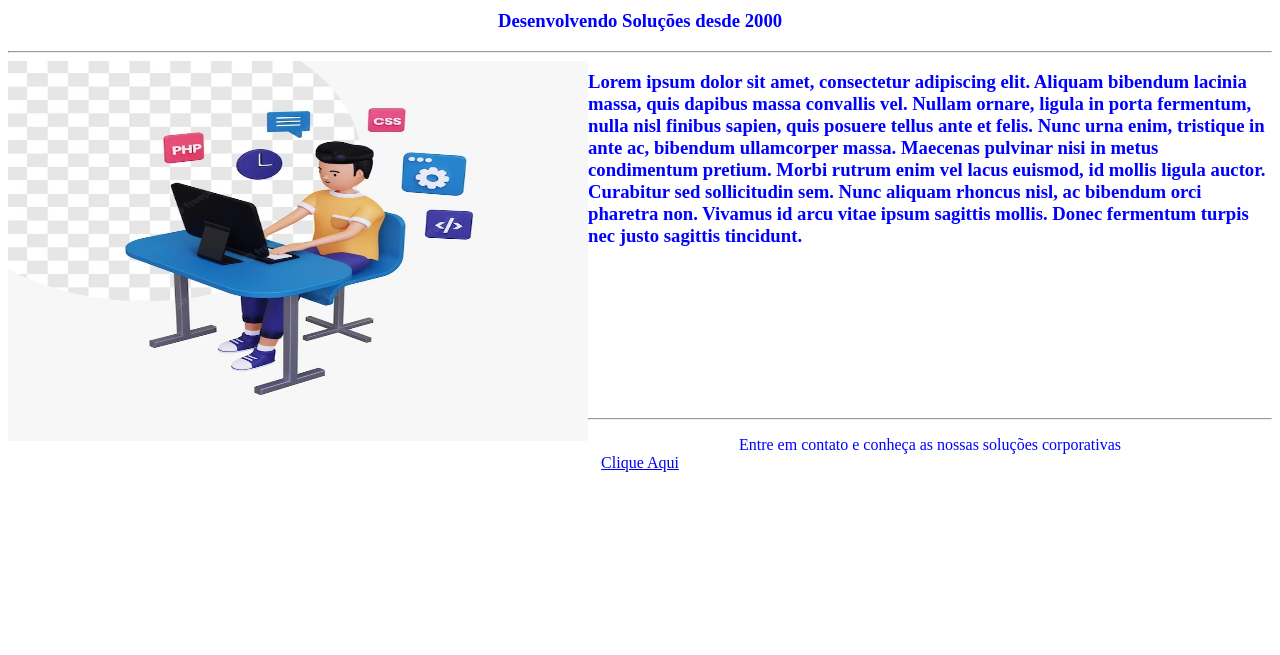
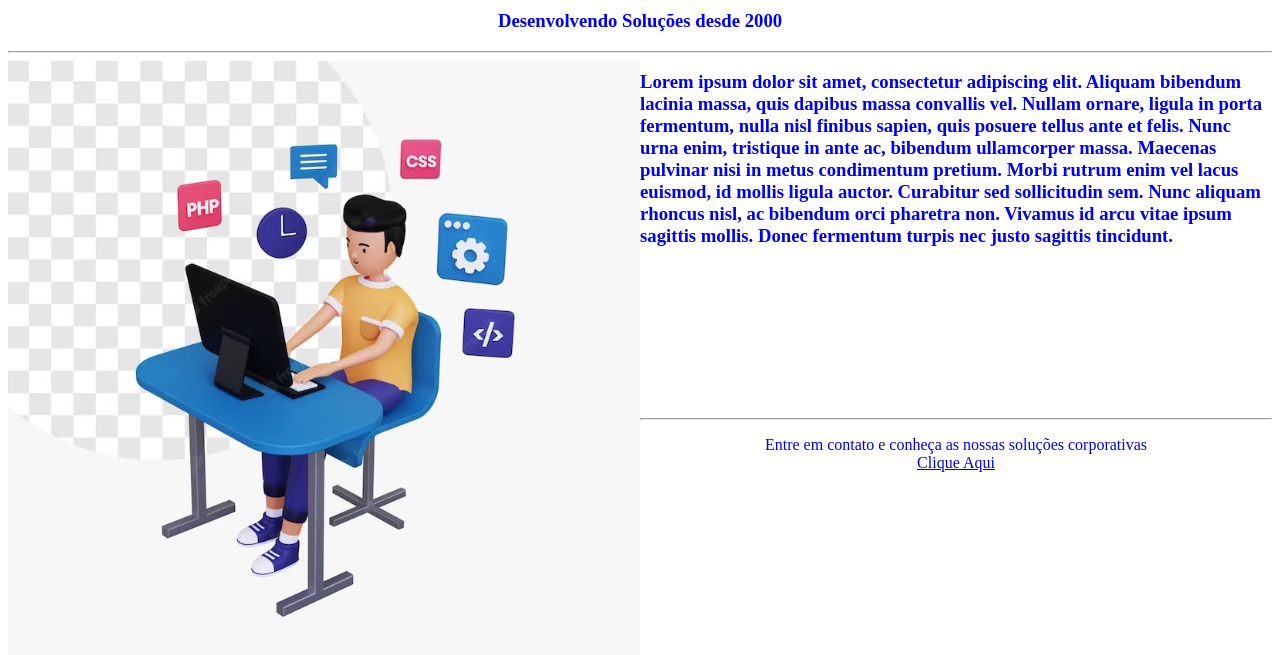
Before and after one commit to evertonrichard/Ford-Academy, a plain HTML site: page index.html in a window 1280 px wide. Shown: the part 49-704 px from the top of the page. Drawn offline with Linux system fonts and the light colour scheme.

Commit message:
alteração na imagem

```diff
--- a/index.html
+++ b/index.html
@@ -9,7 +9,7 @@
   <h1 align="center" style="line-height:50%;"> Programador Front-End </h1>
   <h3 align="center"> Desenvolvendo Soluções desde 2000 </h3>
       <hr>
-  <img src="programador.jpg" width="580" height="380" align="left">
+  <img src="programador.jpg" width="50%" height="50%" align="left">
    <p>
    <h3> Lorem ipsum dolor sit amet, consectetur adipiscing elit. Aliquam bibendum lacinia massa, quis dapibus massa convallis vel. Nullam ornare, ligula in porta fermentum, nulla nisl finibus sapien, quis posuere tellus ante et felis. Nunc urna enim, tristique in ante ac, bibendum ullamcorper massa. Maecenas pulvinar nisi in metus condimentum pretium. Morbi rutrum enim vel lacus euismod, id mollis ligula auctor. Curabitur sed sollicitudin sem. Nunc aliquam rhoncus nisl, ac bibendum orci pharetra non. Vivamus id arcu vitae ipsum sagittis mollis. Donec fermentum turpis nec justo sagittis tincidunt.</h3>
    </p>
```
